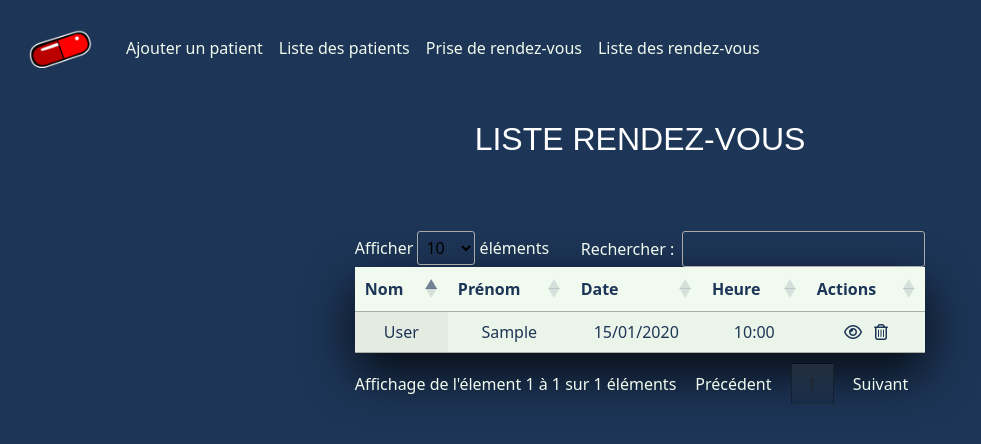
After one commit to 3steak/hospitalTP, a PHP site: page /ListAppointments in a window 1280 px wide. The commit adds this page. Shown: the top 444 px of the page, without its empty margins (0-981 px from the left). Run offline with PHP 8.4, Linux system fonts and the light colour scheme; tables that the repository leaves empty hold one stand-in row (values such as "Sample post"); some libraries are stand-ins or nearby versions.

Commit message:
add rdv et listrdv ok

```diff
--- /dev/null
+++ b/controllers/listAppointmentCtrl.php
@@ -0,0 +1,26 @@
+<?php
+session_start();
+require_once(__DIR__ . '/../models/Appointment.php');
+require_once(__DIR__ . '/../helpers/flash.php');
+
+try {
+    date_default_timezone_set('Europe/Paris');
+    $appointments = Appointment::listAppointment();
+} catch (\Throwable $th) {
+    $errorMsg = $th->getMessage();
+    include_once(__DIR__ . '/../views/templates/header.php');
+    include(__DIR__ . '/../views/errors.php');
+    include_once(__DIR__ . '/../views/templates/footer.php');
+    die;
+}
+
+
+include_once(__DIR__ . '/../views/templates/header.php');
+
+// Affichage des messages flash
+
+if (!empty($_GET) && $_GET['register'] == 'rdvOk') {
+    flash('addRDV');
+}
+include(__DIR__ . '/../views/appointments/listAppointment.php');
+include_once(__DIR__ . '/../views/templates/footer.php');
--- a/models/Appointment.php
+++ b/models/Appointment.php
@@ -40,10 +40,9 @@ class Appointment extends Patient
      *
      * @return  self
      */
-    public function setIdPatient($idPatients)
+    public function setIdPatient($idPatient)
     {
-        $this->idPatient = $idPatients;
-
+        $this->idPatient = $idPatient;
         return $this;
     }
 
@@ -52,7 +51,7 @@ class Appointment extends Patient
      *
      * @return int
      */
-    public function getIdPatients()
+    public function getIdPatient()
     {
         return  $this->idPatient;
     }
@@ -76,5 +75,31 @@ class Appointment extends Patient
 
         return $this;
     }
+    public function addAppointment()
+    {
+        $request = "INSERT INTO `appointments` (`dateHour`, `idPatients`) VALUES
+    (:dateHour, :idPatients);";
+
+        $sth = Database::connect()->prepare($request);
+        $sth->bindValue(':dateHour', $this->getDatehour(), PDO::PARAM_STR);
+        $sth->bindValue(':idPatients', $this->getIdPatient(), PDO::PARAM_INT);
+        if ($sth) {
+            $sth->execute();
+            // renvoyer sur list si execute
+            header('location: /ListAppointments?register=rdvOk');
+            die;
+        } else {
+            echo 'erreur bindValue !';
+        }
+    }
+
+    public static function listAppointment(): array
+    {
+        $request = 'SELECT * FROM appointments JOIN patients ON appointments.idPatients = patients.id;';
+        $database = new Database();
+        $listAppointments = $database->queryRequest($request);
+        return $listAppointments;
+    }
+
     // Fin class
 }
--- /dev/null
+++ b/views/appointments/listAppointment.php
@@ -0,0 +1,28 @@
+<div class="container form mb-5">
+    <div class="row">
+        <div class="col-12 text-center">
+            <h2 class="text-white p-4 mb-5">LISTE RENDEZ-VOUS</h2>
+            <table id="dataTable" class="display neumorphic">
+                <thead>
+                    <tr class="">
+                        <th>Nom</th>
+                        <th>Prénom</th>
+                        <th class="">Date</th>
+                        <th class="">Heure</th>
+                        <th>Actions</th>
+                    </tr>
+                </thead>
+                <tbody>
+                    <?php foreach ($appointments as $appointment) { ?>
+
+                        <tr>
+                            <td><?= htmlspecialchars($appointment->lastname) ?></td>
+                            <td><?= htmlspecialchars($appointment->firstname) ?></td>
+                            <td class=""><?= htmlspecialchars(date('d/m/Y', strtotime($appointment->dateHour))) ?></td>
+                            <td class=""><?= htmlspecialchars(date('H:i', strtotime($appointment->dateHour))) ?></td>
+                            <td><a class="m-1 seeProfil" title="Accéder au rendez-vous" href="/Appointment?id=<?= $appointment->id ?>&mail=<?= $appointment->mail ?>"><i class="fa-regular fa-eye"></i></a> <i class="fa-regular fa-trash-can m-1"></i></td>
+                        </tr> <?php } ?>
+                </tbody>
+            </table>
+        </div>
+    </div>
--- a/views/templates/header.php
+++ b/views/templates/header.php
@@ -31,6 +31,10 @@
                     <a class="nav-link" href="/AddAppointment">Prise de rendez-vous</a>
                 </li>
                 <div class="barreco d-lg-none"></div>
+                <li class="nav-item">
+                    <a class="nav-link" href="/ListAppointments">Liste des rendez-vous</a>
+                </li>
+                <div class="barreco d-lg-none"></div>
             </ul>
         </div>
     </div>
--- a/views/templates/header404.php
+++ b/views/templates/header404.php
@@ -31,6 +31,10 @@
                     <a class="nav-link" href="/AddAppointment">Prise de rendez-vous</a>
                 </li>
                 <div class="barreco d-lg-none"></div>
+                <li class="nav-item">
+                    <a class="nav-link" href="/ListAppointments">Liste des rendez-vous</a>
+                </li>
+                <div class="barreco d-lg-none"></div>
             </ul>
         </div>
     </div>
```
Also changed, not shown: controllers/addAppointmentCtrl.php (+32 -30 lines), views/appointments/addAppointment.php (+10 -6 lines), views/home.php (+7 -0 lines), .htaccess.
